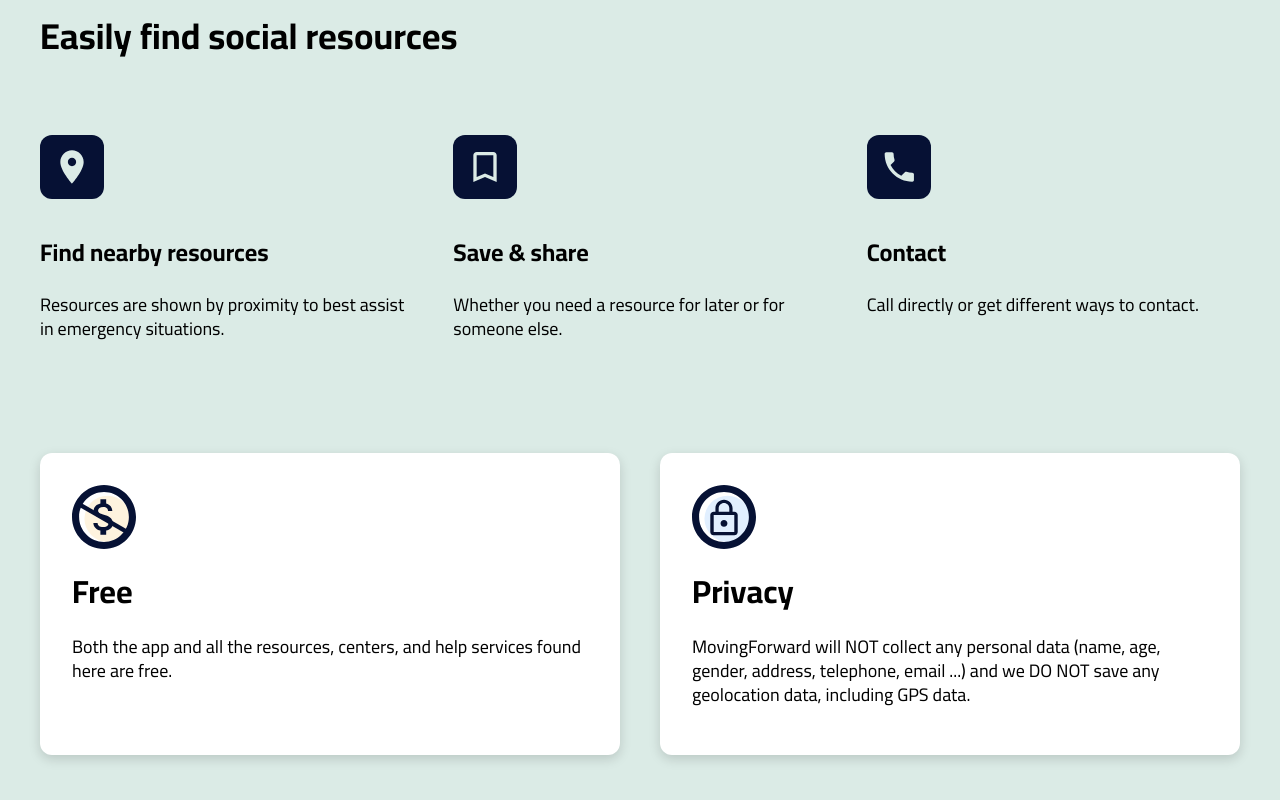
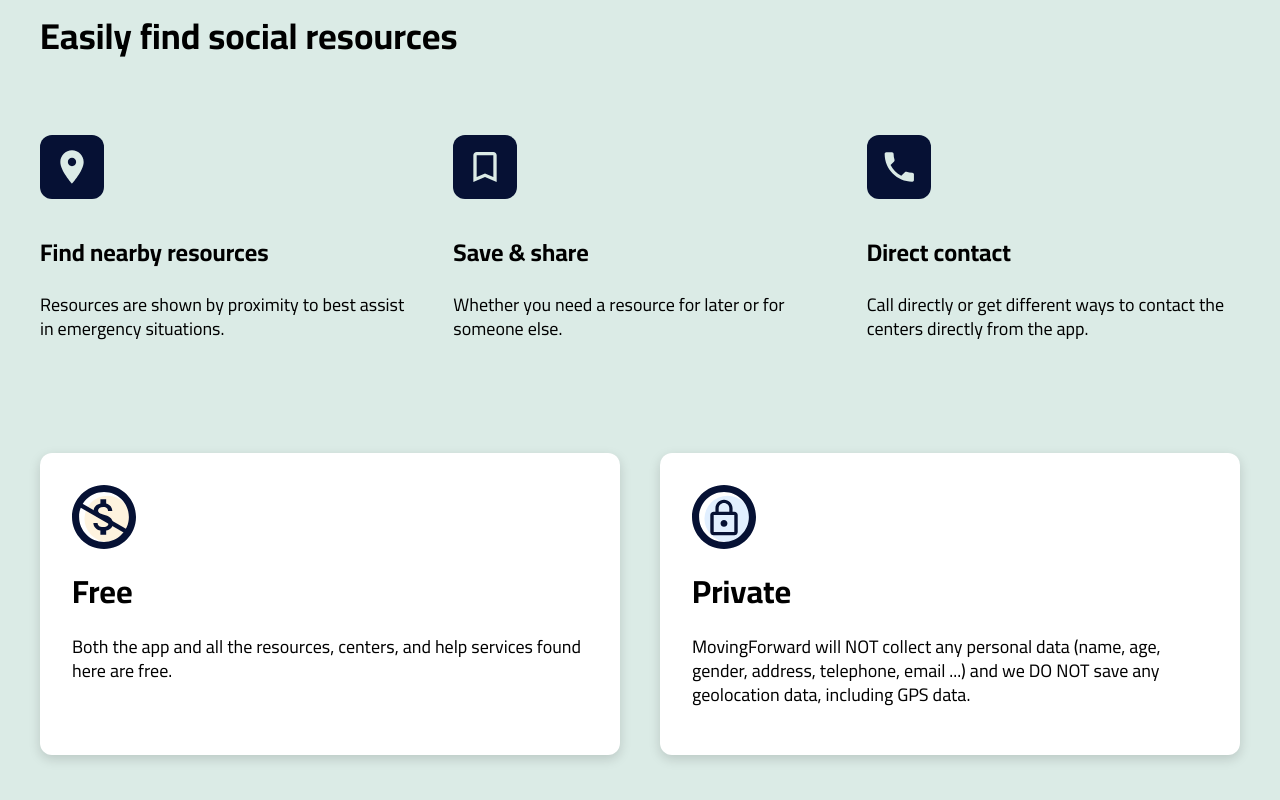
Before and after one commit to MovingForwardApp/MovingForwardApp.github.io, a plain HTML site: page index.html in a window 1280 px wide. Shown: the part 812-1612 px from the top of the page. Drawn offline with Linux system fonts and the light colour scheme.

Commit message:
copys & meta imgs

```diff
--- a/index.html
+++ b/index.html
@@ -15,12 +15,12 @@
     <meta property="og:description" content="A simple, open-source and privacy-first app for migrants to find the best resources for their situation. Emergency housing, Information, Health and psychological care, LGTBI, Feeding, Violence against women,Jobs..." />
     <!--meta property="og:url" content="https://" /-->
     <meta property="og:locale" content="en" />
-    <!-- meta name="og:image" content="https:// /images/logo.png" /-->
+    <meta name="og:image" content="images/app-dark.png" />
     <meta name="robots" content="index, follow, noarchive, max-snippet:-1" />
     <meta name="twitter:card" content="summary" />
     <!--meta name="twitter:site" content="@" /-->
     <meta name="twitter:title" content="MovingForward, the social resources guide for migrants" />
-    <!--meta name="twitter:image" content="https:// /images/logo.png" /-->
+    <meta name="twitter:image" content="images/app-dark.png" />
     <link rel="shortcut icon" href="favicon.png"/>
   </head>
   <body>
@@ -53,7 +53,7 @@
               <div class="slogan">
                 <h1>The social resources guide for migrants</h1>
                 <p>
-                  A simple, open-source and privacy-first app for migrants to help them find the best resources for their situation. Emergency housing, Information , Health and psychological care, LGTBI, Feeding, Violence against women, Jobs...
+                  A simple, open-source and privacy-first app for migrants to help them find the best resources for their situation. Emergency housing, Information, Health and psychological care, LGTBI, Feeding, Violence against women, Jobs...
                 </p>
                 <div class="buttons">
                   <a href="#" class="button button-soon">App download soon</a>
@@ -95,10 +95,10 @@
                     <img src="images/ic_call.svg" alt="MovingForward icon">
                   </div>
                   <h4 class="text">
-                    Contact
+                    Direct contact
                   </h4>
                   <p>
-                    Call directly or get different ways to contact.
+                    Call directly or get different ways to contact the centers directly from the app.
                   </p>
                 </div>
               </div>
@@ -120,7 +120,7 @@
                     <img src="images/ic_privacy.svg" alt="Privacy icon">
                   </div>
                   <h4 class="text">
-                    Privacy
+                    Private
                   </h4>
                   <p>
                     MovingForward will NOT collect any personal data (name, age, gender, address, telephone, email ...) and we DO NOT save any geolocation data, including GPS data.
```
